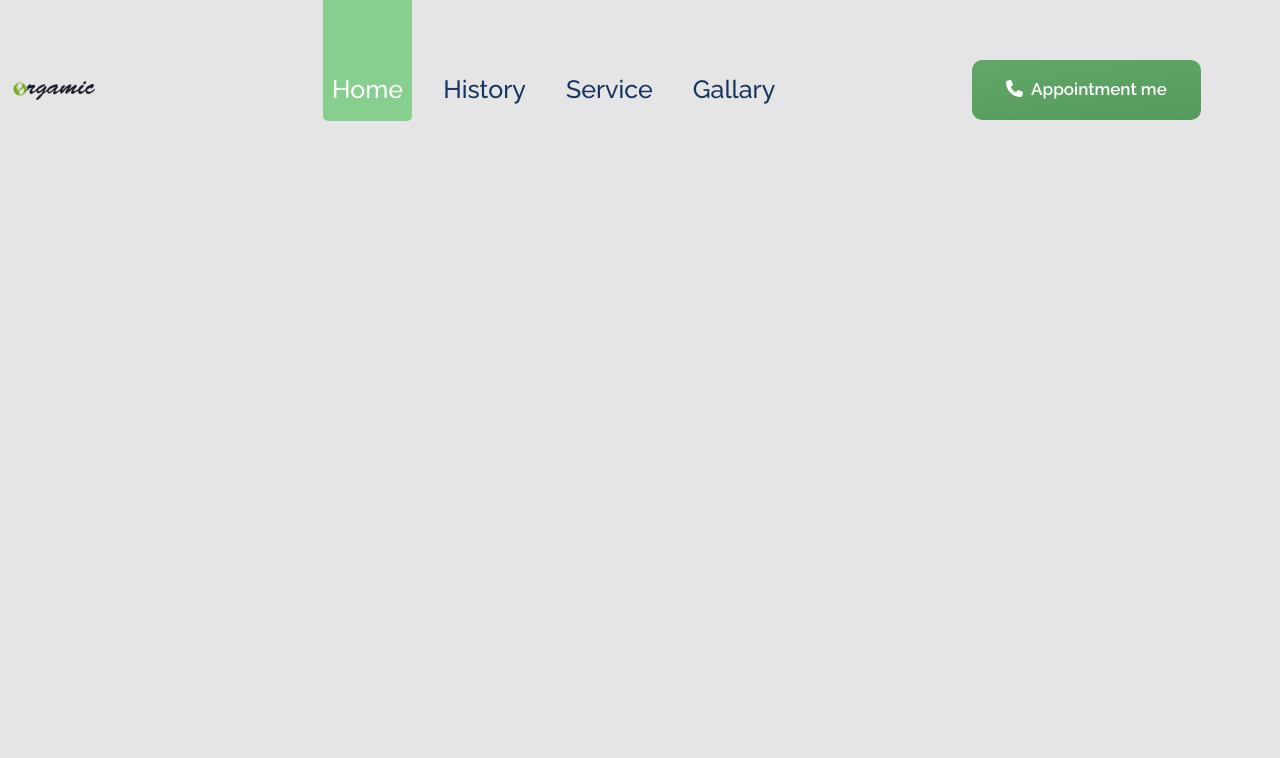
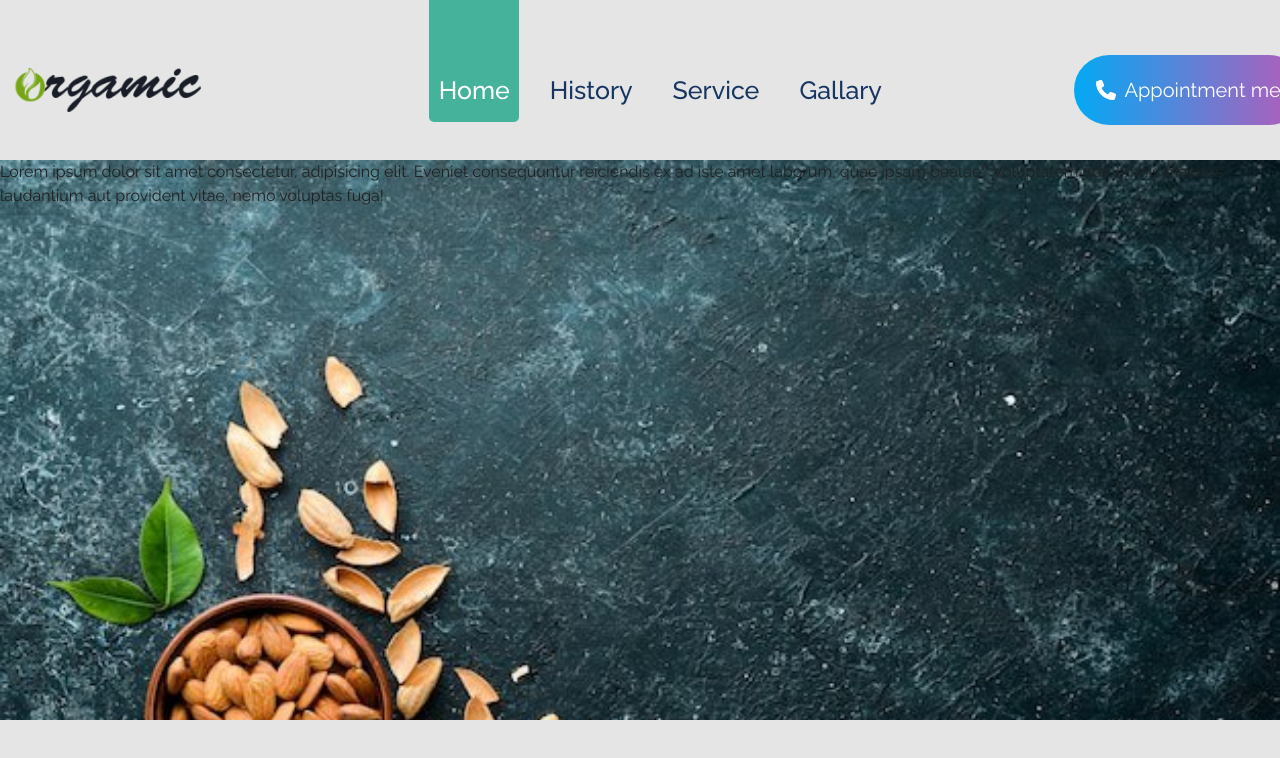
Before and after one commit to 7Davronbek/app-suxofruits-client, a React (Create React App) app: page / in a window 1280 px wide. Shown: the top 758 px of the page. Built offline with nearby package versions, Linux system fonts and the light colour scheme.

Commit message:
suxofruits

```diff
--- a/src/App.js
+++ b/src/App.js
@@ -1,9 +1,11 @@
 import React from 'react'
+import Header from './components/Header'
 
 const App = () => {
   return (
     <>
-
+      <Header />
+      <div className="vh-100"></div>
     </>
   )
 }
--- /dev/null
+++ b/src/components/Header.jsx
@@ -0,0 +1,21 @@
+import React from 'react'
+
+const Header = () => {
+    return (
+        <>
+
+            <div className="header">
+                <div className="contaienr">
+                    <div className="row">
+                        <div className="col-12">
+                            Lorem ipsum dolor sit amet consectetur, adipisicing elit. Eveniet consequuntur reiciendis ex ad iste amet laborum, quae ipsam beatae? Voluptatem odit omnis maiores laudantium aut provident vitae, nemo voluptas fuga!
+                        </div>
+                    </div>
+                </div>
+            </div>
+
+        </>
+    )
+}
+
+export default Header
--- a/src/components/Navbar.jsx
+++ b/src/components/Navbar.jsx
@@ -10,7 +10,7 @@ const Navbar = () => {
         <div className="navBar">
             <div className="container">
                 <div className="row align-items-center">
-                    <div className="col-1">
+                    <div className="col-2">
                         <div className="img"><img src="/assets/image/logo.png" className='w-100' alt="" /></div>
                     </div>
                     <div className="col-6 offset-2">
@@ -21,8 +21,8 @@ const Navbar = () => {
                             <li><Link to='/' >Gallary</Link></li>
                         </ul>
                     </div>
-                    <div className="col-3 ml-auto">
-                        <button className="btn btnGradient d-flex align-items-center"><span className="me-2"> <FontAwesomeIcon icon={faPhone} /> </span>Appointment me</button>
+                    <div className="col-2 ml-auto">
+                        <button className="btn btnGradient2 d-flex align-items-center"><span className="me-2"> <FontAwesomeIcon icon={faPhone} /> </span>Appointment me</button>
                     </div>
                 </div>
             </div>
--- a/src/sass/main.scss
+++ b/src/sass/main.scss
@@ -2,15 +2,16 @@
 //     font-family: "CustomFont";
 //     src: url("fonts/") format("otf"),
 // }
-$main: #87cf8e;
+// $main: #215248;
+$main: #45b39c;
 
 @import url('https://fonts.googleapis.com/css2?family=Raleway:wght@300;400;;500;600&display=swap');
 
 html {
 
     ::selection {
-        background-color: #000;
-        color: red;
+        background-color: $main;
+        color: #fff;
     }
 
     scroll-behavior: smooth;
@@ -89,7 +90,7 @@ html {
             left: 0;
             right: 0;
             bottom: 0;
-            background: #000000a1;
+            background: #00000021;
             backdrop-filter: blur(10px);
         }
 
@@ -203,6 +204,67 @@ html {
             }
         }
 
+        .btnGradient2 {
+            text-decoration: none;
+            border: none;
+            font-size: 20px;
+            font-family: inherit;
+            color: #fff;
+            width: 9em;
+            height: 3em;
+            line-height: 2em;
+            text-align: center;
+            background: linear-gradient(90deg, #03a9f4, #f441a5, #ffeb3b, #03a9f4);
+            background-size: 300%;
+            border-radius: 30px;
+            z-index: 1;
+            position: relative;
+            width: 220px;
+            justify-content: center;
+            display: flex;
+            align-items: center;
+            margin-left: auto;
+
+
+            &::before {
+                content: '';
+                position: absolute;
+                top: -5px;
+                left: -5px;
+                right: -5px;
+                bottom: -5px;
+                z-index: -1;
+                background: linear-gradient(90deg, #03a9f4, #f441a5, #ffeb3b, #03a9f4);
+                background-size: 400%;
+                border-radius: 35px;
+                transition: 1s;
+            }
+
+            &:active {
+                background: linear-gradient(32deg, #03a9f4, #f441a5, #ffeb3b, #03a9f4);
+            }
+
+            &:hover {
+                animation: ani 8s linear infinite;
+                border: none;
+                color: #fff;
+
+                &::before {
+                    filter: blur(20px);
+                }
+            }
+        }
+
+        @keyframes ani {
+            0% {
+                background-position: 0%;
+            }
+
+            100% {
+                background-position: 400%;
+            }
+        }
+
         @keyframes gradient {
             0% {
                 background-position: 0% 50%;
@@ -258,7 +320,7 @@ html {
                             color: $main;
                         }
 
-                        &.active  {
+                        &.active {
                             color: #fff;
 
                             &::after {
@@ -270,5 +332,14 @@ html {
                 }
             }
         }
+
+        .header {
+            background-image: url(../images/headerBg2.jpg);
+            height: 70vh;
+            background-repeat: no-repeat;
+            background-size: cover;
+            background-attachment: fixed;
+            position: relative;
+        }
     }
 }
```
Also changed, not shown: src/images/headerBg.jpg (added), src/images/headerBg2.jpg (added).
